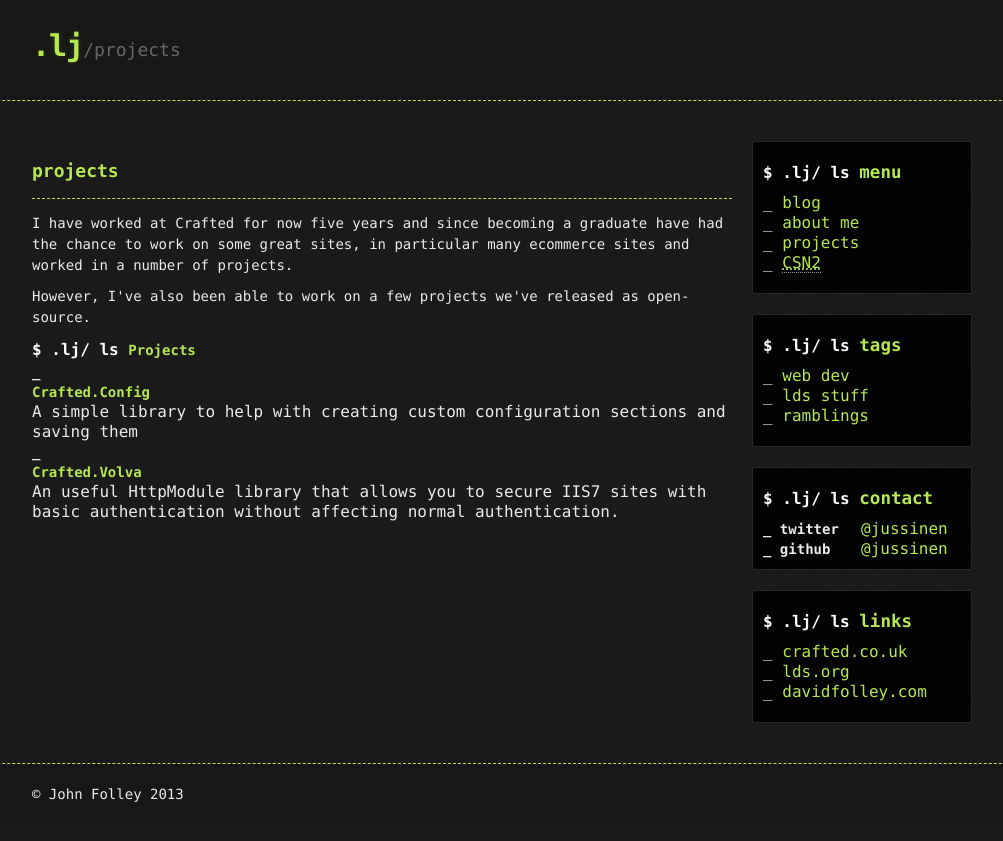
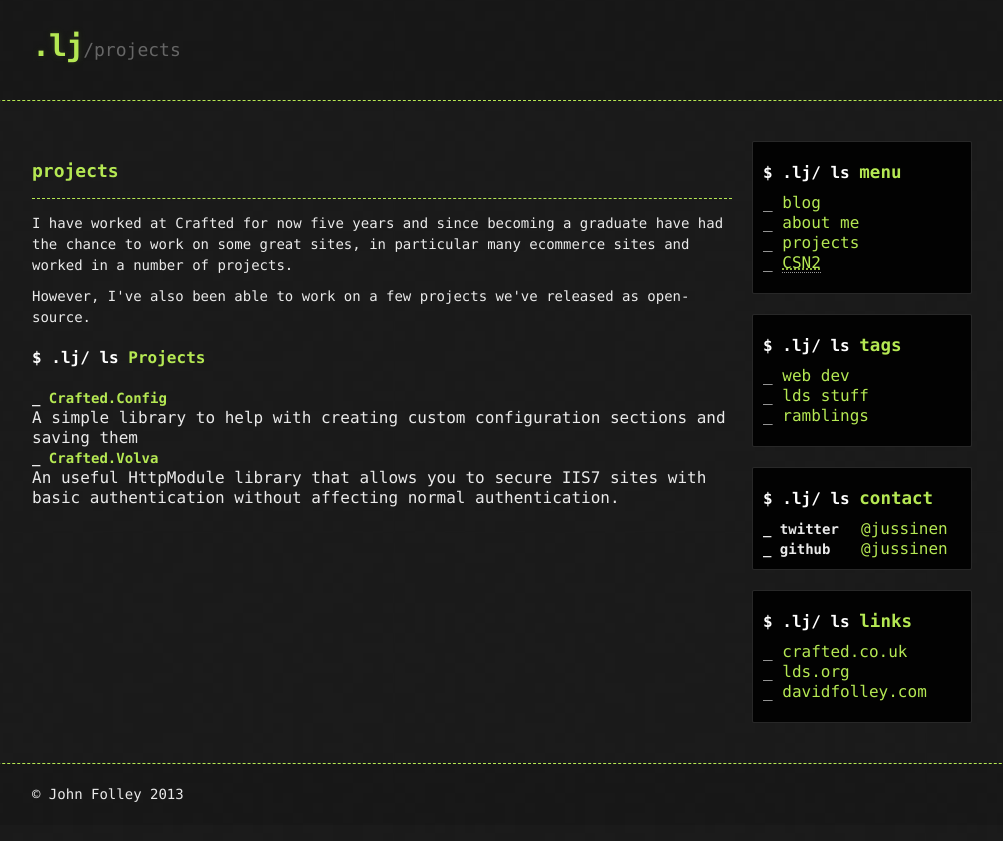
Before and after one commit to jussinen/jussinen.github.com, a Jekyll site: the page built from projects.html, in a window 1280 px wide. Shown: the top 841 px of the page, without its empty margins (138-1141 px from the left). Built offline with Jekyll 4.4.1, drawn with Linux system fonts in a browser that asks for light colours; nearby versions of some CDN libraries; Markdown is read by kramdown in place of the engine named in the settings.

Commit message:
CSS fix for list, fixed js issue

```diff
--- a/_layouts/default.html
+++ b/_layouts/default.html
@@ -99,7 +99,7 @@
         <script type="text/javascript" src="/js/libs/syntax/shBrushSql.js"></script>
         <script type="text/javascript" src="/js/libs/syntax/shBrushXml.js"></script>
 
-        <script src="js/main.js"></script>
+        <script src="/js/main.js"></script>
 
         <script>
             var _gaq=[['_setAccount','UA-XXXXX-X'],['_trackPageview']];
--- a/css/main.css
+++ b/css/main.css
@@ -105,8 +105,9 @@ a:visited{
 }
 
 .list dt{
-    width: 7em;
+    min-width: 7em;
 }
+
 .list li:before,
 .list dt:before{
     content: '_ ';
--- a/projects.html
+++ b/projects.html
@@ -7,7 +7,7 @@ summary: "Summary of some of my projects"
 ---
 <p>I have worked at Crafted for now five years and since becoming a graduate have had the chance to work on some great sites, in particular many ecommerce sites and worked in a number of projects.</p>
 <p>However, I've also been able to work on a few projects we've released as open-source.</p>
-<strong class="list-heading">Projects</strong>
+<h2 class="list-heading">Projects</h2>
 <dl class="list">
 	<dt><a href="https://github.com/craftedmedia/Crafted.Config">Crafted.Config</a></dt>
 	<dd>A simple library to help with creating custom configuration sections and saving them</dd>
```
